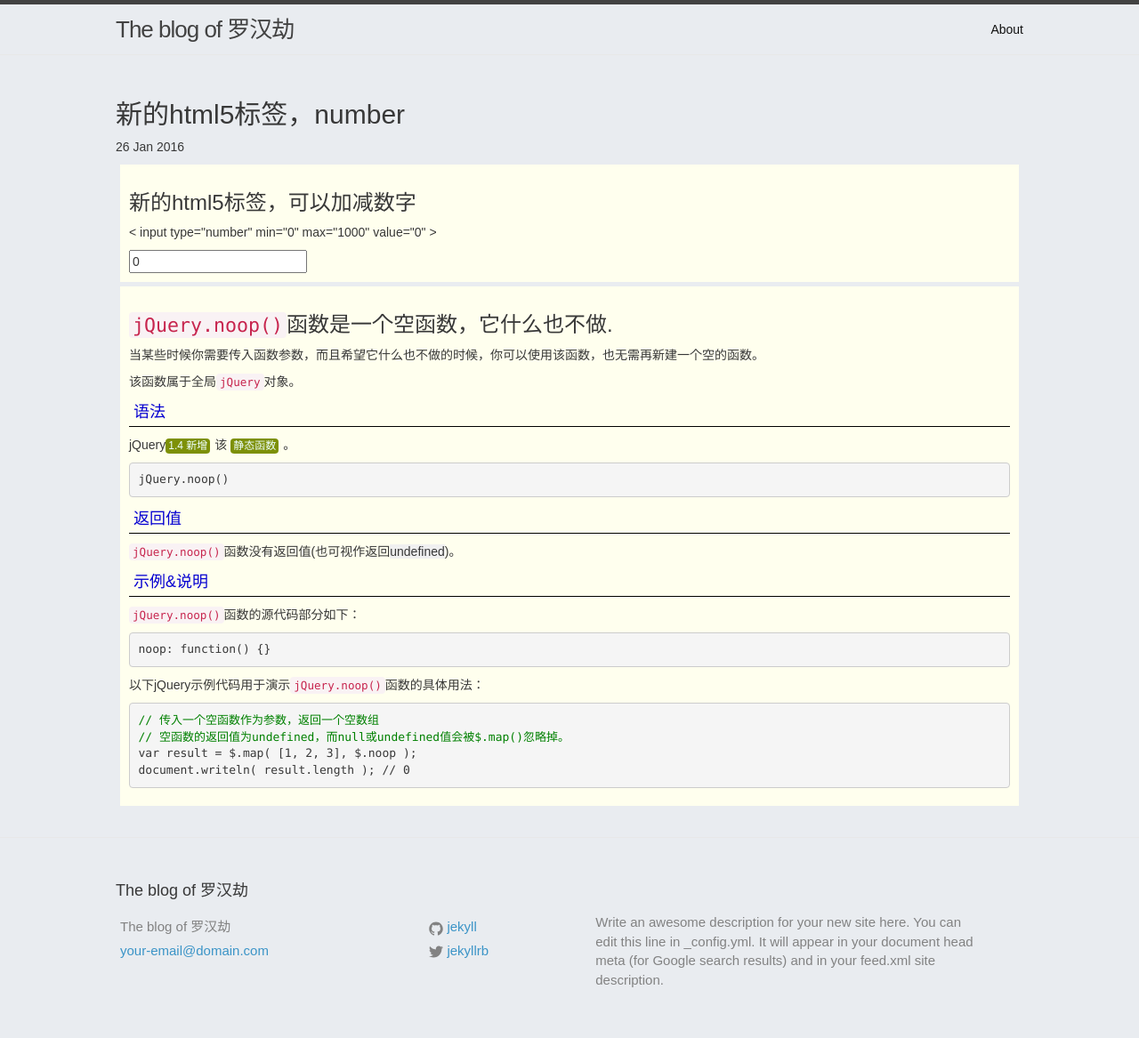
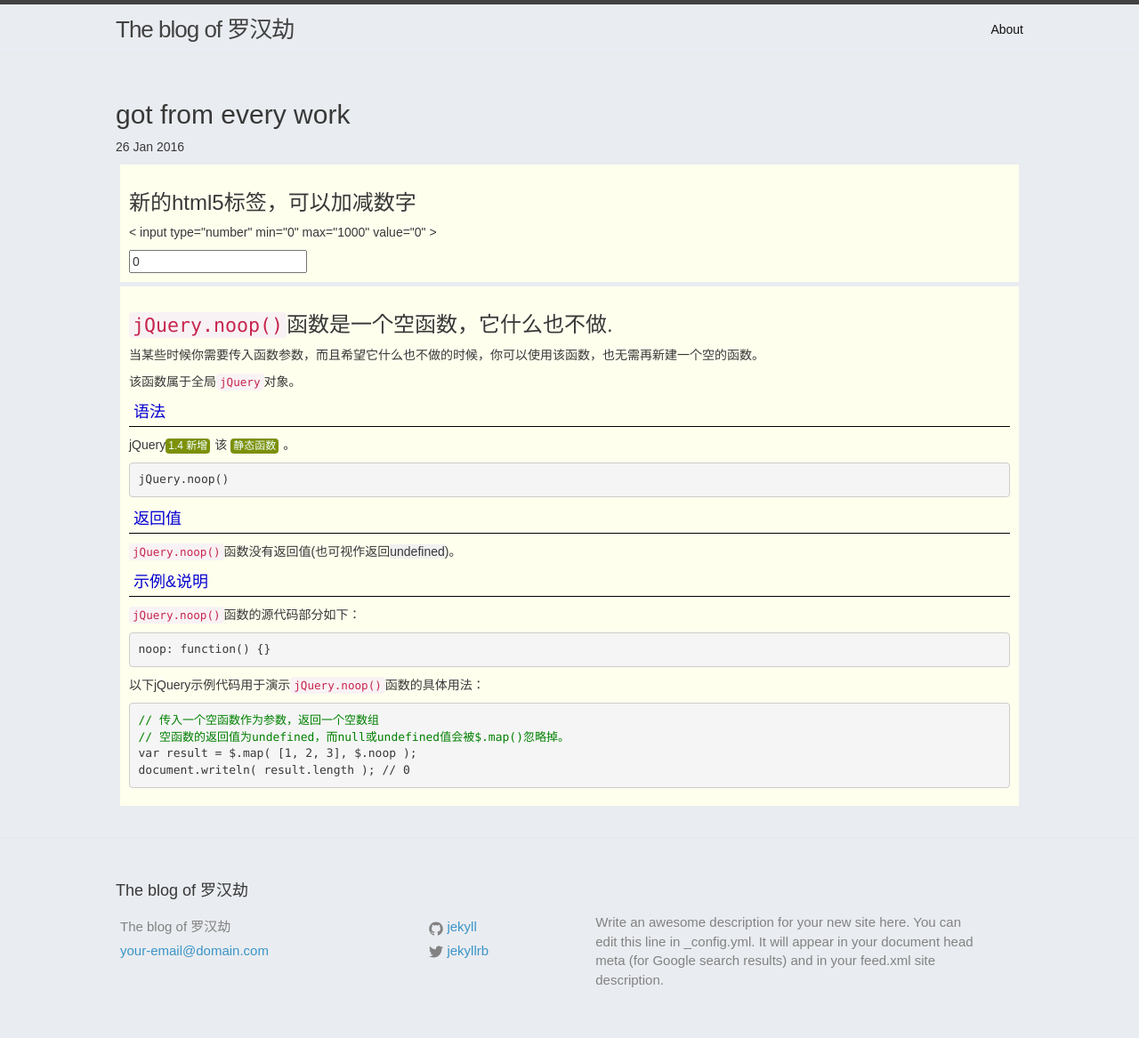
Before and after one commit to LuoHanJie/LuoHanJie.github.io, a Jekyll site: the page built from _posts/2016-01-26-got-from-work.html, in a window 1280 px wide. Shown: the whole page at 89% size. Built offline with Jekyll 4.4.1, drawn with Linux system fonts in a browser that asks for light colours.

Commit message:
[JY] - change the title to 'got from every work'.

```diff
--- a/_posts/2016-01-26-got-from-work.html
+++ b/_posts/2016-01-26-got-from-work.html
@@ -1,6 +1,6 @@
 ---
 layout: default
-title: 新的html5标签，number
+title: got from every work
 ---
 <h2>{{ page.title }}</h2>
 <p>{{ page.date | date_to_string }}</p>
```
